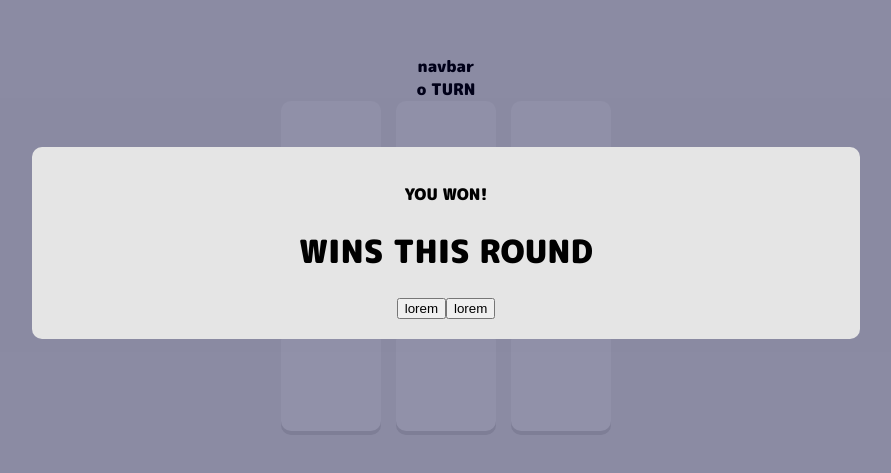
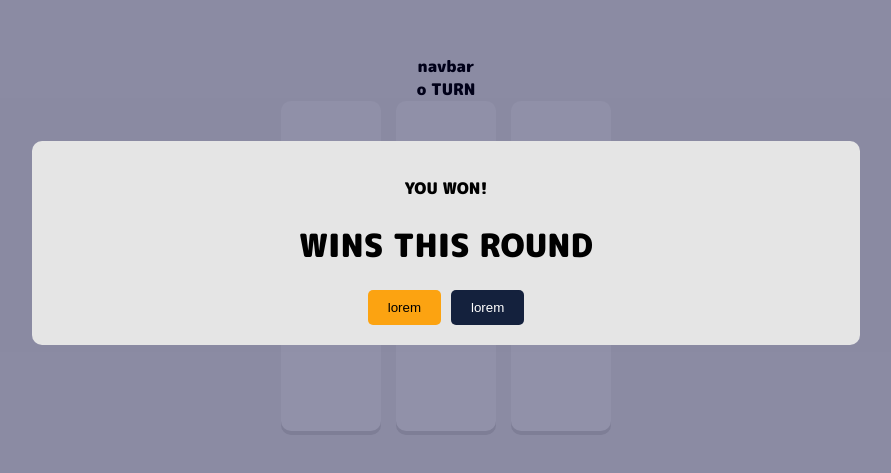
Before and after one commit to Sam-kayode/tic-tac-toe, a React (Vite) app: page / in a window 1280 px wide. Shown: the part 157-630 px from the top of the page, without its empty margins (194-1085 px from the left). Built offline with nearby package versions, Linux system fonts and the light colour scheme.

Commit message:
add styling for button component

```diff
--- a/src/components/button.tsx
+++ b/src/components/button.tsx
@@ -3,7 +3,7 @@ const BaseButton = (props: {
   children?: string;
   className:string
 }) => {
-  return <button onClick={props.onClick} className={props.className}>{props.children}</button>;
+  return <button onClick={props.onClick} className={props.className + ' button'}>{props.children}</button>;
 };
 
 export default BaseButton;
--- a/src/components/outcome.tsx
+++ b/src/components/outcome.tsx
@@ -15,7 +15,7 @@ const Outcome = (props: { outcome: string | null | undefined }) => {
               <span>{props.outcome}</span> WINS THIS ROUND
             </h1>
             <BaseButton
-              className=""
+              className="button--primary"
               onClick={() => {
                 handleClick();
               }}
@@ -23,7 +23,7 @@ const Outcome = (props: { outcome: string | null | undefined }) => {
               lorem
             </BaseButton>
             <BaseButton
-              className=""
+              className="button--secondary"
               onClick={() => {
                 console.log("click");
               }}
--- a/src/index.scss
+++ b/src/index.scss
@@ -2,8 +2,11 @@
   font-family: Inter, system-ui, Avenir, Helvetica, Arial, sans-serif;
   font-synthesis: none;
   --background: #e5e5e5;
+  --background-primary: #fca311;
+  --background-secondary: #14213d;
   --text-primary: #14213d;
   --text-secondary: #fca311;
+  --text-light: #ffffff;
   --accent: purple;
   text-rendering: optimizeLegibility;
   -webkit-font-smoothing: antialiased;
@@ -78,3 +81,19 @@ body {
     color: var(--text-primary);
   }
 }
+
+.button {
+  border: none;
+  padding: 10px 20px;
+  margin: 0px 5px;
+  border-radius: 5px;
+
+  &--primary {
+    background: var(--background-primary);
+  }
+
+  &--secondary {
+    background: var(--background-secondary);
+    color: var(--text-light);
+  }
+}
```
